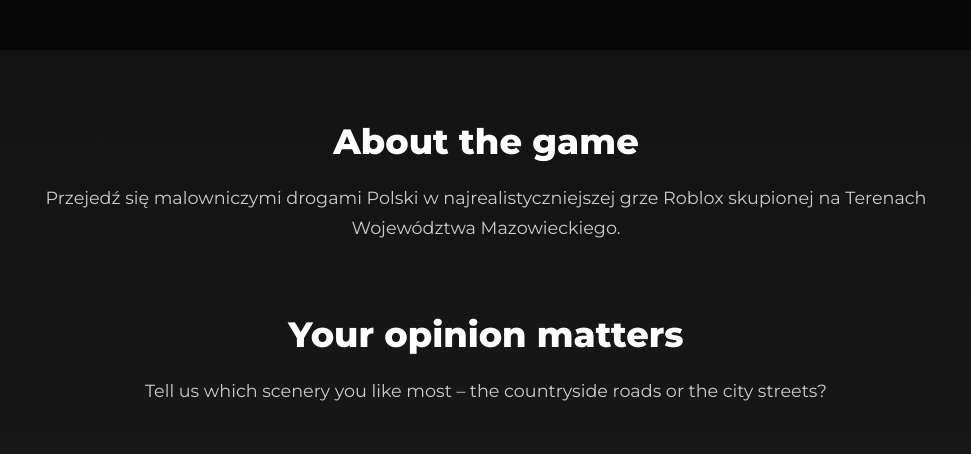
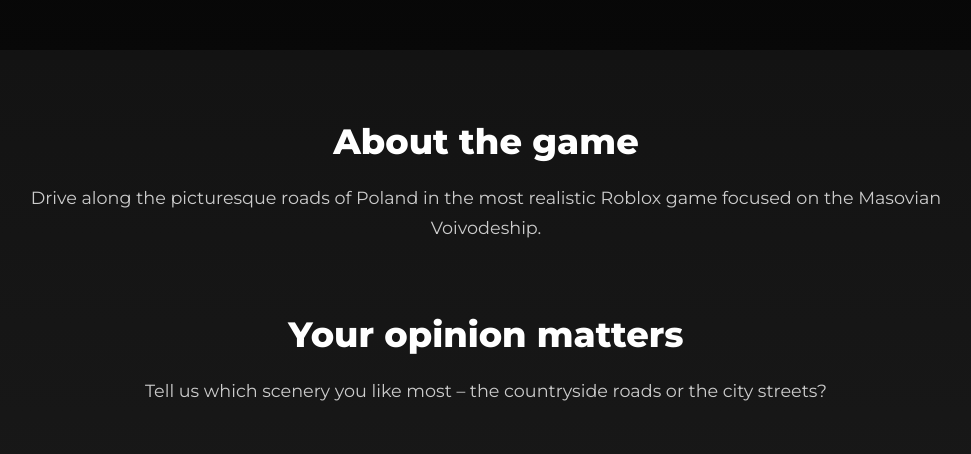
Before and after one commit to AsmiPL/Stronka, a plain HTML site: page index.html in a window 1280 px wide. Shown: the part 750-1204 px from the top of the page, without its empty margins (154-1125 px from the left). Drawn offline with Linux system fonts and the light colour scheme.

Commit message:
Update index.html

```diff
--- a/index.html
+++ b/index.html
@@ -419,7 +419,7 @@ const langData = {
     title: "Project Gmina Siedlce",
     subtitle: "Mazovian ride around the outskirts of Siedlce.",
     "about-title": "About the game",
-    "about-text": "Przejedź się malowniczymi drogami Polski w najrealistyczniejszej grze Roblox skupionej na Terenach Województwa Mazowieckiego.",
+    "about-text": "Drive along the picturesque roads of Poland in the most realistic Roblox game focused on the Masovian Voivodeship.",
     "comment-title": "Your opinion matters",
     "comment-text": "Tell us which scenery you like most – the countryside roads or the city streets?",
     "roblox-text": "Roblox Group",
@@ -430,7 +430,7 @@ const langData = {
     title: "Project Gmina Siedlce",
     subtitle: "Mazowiecka jazda po obrzeżach Siedlec.",
     "about-title": "O grze",
-    "about-text": "Przejedź się po ośnieżonych drogach województwa pomorskiego, w tym po Nowym Dworze Gdańskim. Realistyczne drogi, pola i wiejski klimat – wszystko w jednym miejscu!",
+    "about-text": "Przejedź się malowniczymi drogami Polski w najrealistyczniejszej grze Roblox skupionej na Terenach Województwa Mazowieckiego.",
     "comment-title": "Twoje zdanie się liczy",
     "comment-text": "Powiedz nam, która sceneria bardziej Ci się podoba – wiejskie drogi czy ulice miasta?",
     "roblox-text": "Grupa Roblox",
```
